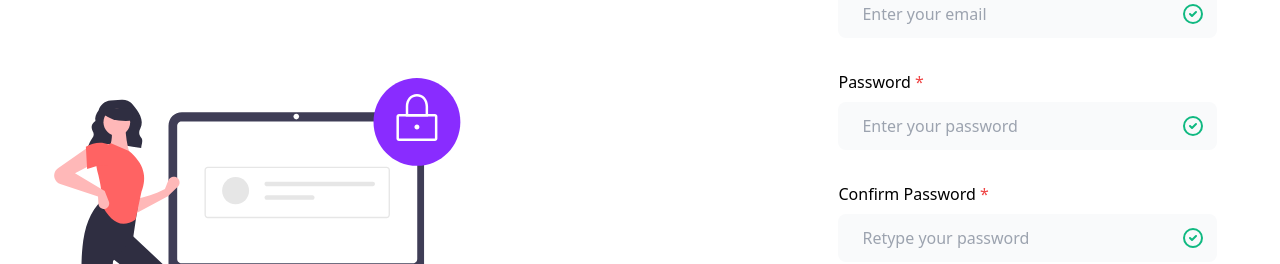
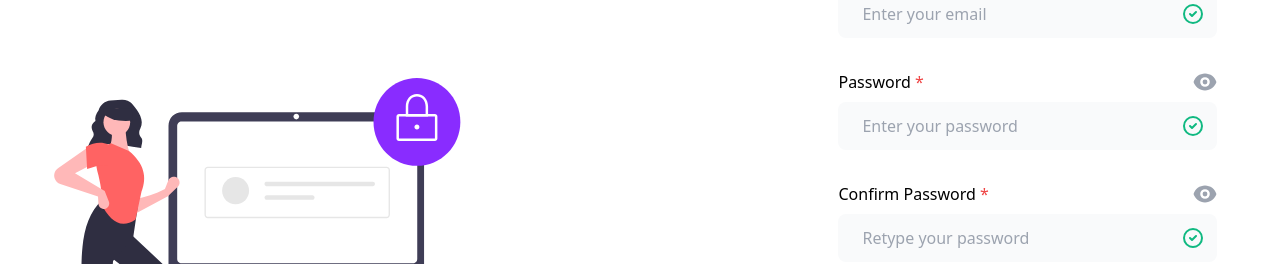
Before and after one commit to Bibek99/givers-frontend, a React (Create React App) app: page /signup in a window 1280 px wide. Shown: the part 262-526 px from the top of the page. Built offline with nearby package versions, Linux system fonts and the light colour scheme.

Commit message:
password visiblity feature added

```diff
--- a/src/actions/userActions.js
+++ b/src/actions/userActions.js
@@ -56,6 +56,11 @@ export const login = (email, password) => async (dispatch) => {
     }
 };
 
+export const signup = (email, password) => (dispatch) => {
+    console.log('Signup');
+    console.log(email, password);
+};
+
 export const logout = () => (dispatch) => {
     localStorage.removeItem('token');
     dispatch({
--- a/src/components/forms/LoginForm.js
+++ b/src/components/forms/LoginForm.js
@@ -1,13 +1,19 @@
-import React from 'react';
+import React, { useState } from 'react';
 import { Link } from 'react-router-dom';
 import {
     CheckCircleIcon,
     ExclamationCircleIcon,
 } from '@heroicons/react/outline';
+import { EyeIcon, EyeOffIcon } from '@heroicons/react/solid';
+import { login } from '../../actions/userActions';
 // Form validation imports
 import { useForm } from 'react-hook-form';
+import { useDispatch } from 'react-redux';
 
 const LoginForm = () => {
+    const [isPasswordVisible, setPasswordVisible] = useState(false);
+    const dispatch = useDispatch();
+
     const {
         register,
         handleSubmit,
@@ -16,7 +22,7 @@ const LoginForm = () => {
     } = useForm();
 
     const onSubmit = (data) => {
-        console.log(data);
+        dispatch(login(data.email, data.password));
     };
 
     return (
@@ -74,12 +80,23 @@ const LoginForm = () => {
                             <label htmlFor="password" className="mb-2">
                                 Password <span className="text-red-500">*</span>
                             </label>
-                            <Link
-                                to="/forgot"
-                                className="text-purple-500 focus:outline-none"
-                            >
-                                Forgot Password?
-                            </Link>
+                            <div>
+                                {isPasswordVisible ? (
+                                    <EyeOffIcon
+                                        className="h-6 w-6 text-gray-400"
+                                        onClick={() => {
+                                            setPasswordVisible(false);
+                                        }}
+                                    />
+                                ) : (
+                                    <EyeIcon
+                                        className="h-6 w-6 text-gray-400"
+                                        onClick={() => {
+                                            setPasswordVisible(true);
+                                        }}
+                                    />
+                                )}
+                            </div>
                         </div>
                         <div className="relative">
                             <input
@@ -88,7 +105,7 @@ const LoginForm = () => {
                                         ? 'focus:ring-2 focus:ring-red-500'
                                         : 'focus:ring-2 focus:ring-green-500'
                                 }`}
-                                type="password"
+                                type={isPasswordVisible ? 'text' : 'password'}
                                 name="password"
                                 placeholder="Enter your password"
                                 {...register('password', {
@@ -140,6 +157,12 @@ const LoginForm = () => {
                     >
                         Login
                     </button>
+                    <Link
+                        to="/forgot"
+                        className="text-purple-500 focus:outline-none text-center"
+                    >
+                        Forgot Password?
+                    </Link>
                 </div>
             </form>
             <div className="mt-20 text-center">
--- a/src/components/forms/SignupFrom.js
+++ b/src/components/forms/SignupFrom.js
@@ -1,13 +1,20 @@
-import React from 'react';
+import React, { useState } from 'react';
 import { Link } from 'react-router-dom';
 import {
     CheckCircleIcon,
     ExclamationCircleIcon,
 } from '@heroicons/react/outline';
+import { EyeIcon, EyeOffIcon } from '@heroicons/react/solid';
 // Form validation imports
 import { useForm } from 'react-hook-form';
+import { useDispatch } from 'react-redux';
+import { signup } from '../../actions/userActions';
 
 const SignupForm = () => {
+    const [isPasswordVisible, setPasswordVisible] = useState(false);
+    const [isPassword2Visible, setPassword2Visible] = useState(false);
+
+    const dispatch = useDispatch();
     const {
         register,
         handleSubmit,
@@ -18,6 +25,7 @@ const SignupForm = () => {
 
     const onSubmit = (data) => {
         console.log(data);
+        dispatch(signup(data.email, data.password));
     };
 
     return (
@@ -71,17 +79,36 @@ const SignupForm = () => {
                         )}
                     </div>
                     <div>
+                        <div className="flex justify-between">
                             <label htmlFor="password" className="mb-2">
                                 Password <span className="text-red-500">*</span>
                             </label>
+                            <div>
+                                {isPasswordVisible ? (
+                                    <EyeOffIcon
+                                        className="h-6 w-6 text-gray-400"
+                                        onClick={() => {
+                                            setPasswordVisible(false);
+                                        }}
+                                    />
+                                ) : (
+                                    <EyeIcon
+                                        className="h-6 w-6 text-gray-400"
+                                        onClick={() => {
+                                            setPasswordVisible(true);
+                                        }}
+                                    />
+                                )}
+                            </div>
+                        </div>
                         <div className="relative">
                             <input
-                                className={`mt-2 px-6 py-2 h-12 w-full bg-gray-50 rounded-lg focus:outline-none ${
+                                className={`px-6 py-2 h-12 w-full bg-gray-50 rounded-lg focus:outline-none ${
                                     errors.password
                                         ? 'focus:ring-2 focus:ring-red-500'
                                         : 'focus:ring-2 focus:ring-green-500'
                                 }`}
-                                type="password"
+                                type={isPasswordVisible ? 'text' : 'password'}
                                 name="password"
                                 placeholder="Enter your password"
                                 {...register('password', {
@@ -118,18 +145,37 @@ const SignupForm = () => {
                         )}
                     </div>
                     <div>
+                        <div className="flex justify-between">
                             <label htmlFor="password2" className="mb-2">
                                 Confirm Password{' '}
                                 <span className="text-red-500">*</span>
                             </label>
+                            <div>
+                                {isPassword2Visible ? (
+                                    <EyeOffIcon
+                                        className="h-6 w-6 text-gray-400"
+                                        onClick={() => {
+                                            setPassword2Visible(false);
+                                        }}
+                                    />
+                                ) : (
+                                    <EyeIcon
+                                        className="h-6 w-6 text-gray-400"
+                                        onClick={() => {
+                                            setPassword2Visible(true);
+                                        }}
+                                    />
+                                )}
+                            </div>
+                        </div>
                         <div className="relative">
                             <input
-                                className={`mt-2 px-6 py-2 h-12 w-full bg-gray-50 rounded-lg focus:outline-none ${
+                                className={`px-6 py-2 h-12 w-full bg-gray-50 rounded-lg focus:outline-none ${
                                     errors.password2
                                         ? 'focus:ring-2 focus:ring-red-500'
                                         : 'focus:ring-2 focus:ring-green-500'
                                 }`}
-                                type="password"
+                                type={isPassword2Visible ? 'text' : 'password'}
                                 name="password2"
                                 placeholder="Retype your password"
                                 {...register('password2', {
--- a/src/components/navs/MainNav.js
+++ b/src/components/navs/MainNav.js
@@ -5,8 +5,6 @@ import { Transition } from '@headlessui/react';
 
 const MainNav = () => {
     const [isMenuOpen, setMenuOpen] = useState(false);
-
-    console.log(isMenuOpen);
 
     return (
         <div className="px-4 py-4 mx-auto lg:max-w-screen-xl">
```
Lines whose indentation alone changed are shown as unchanged.
